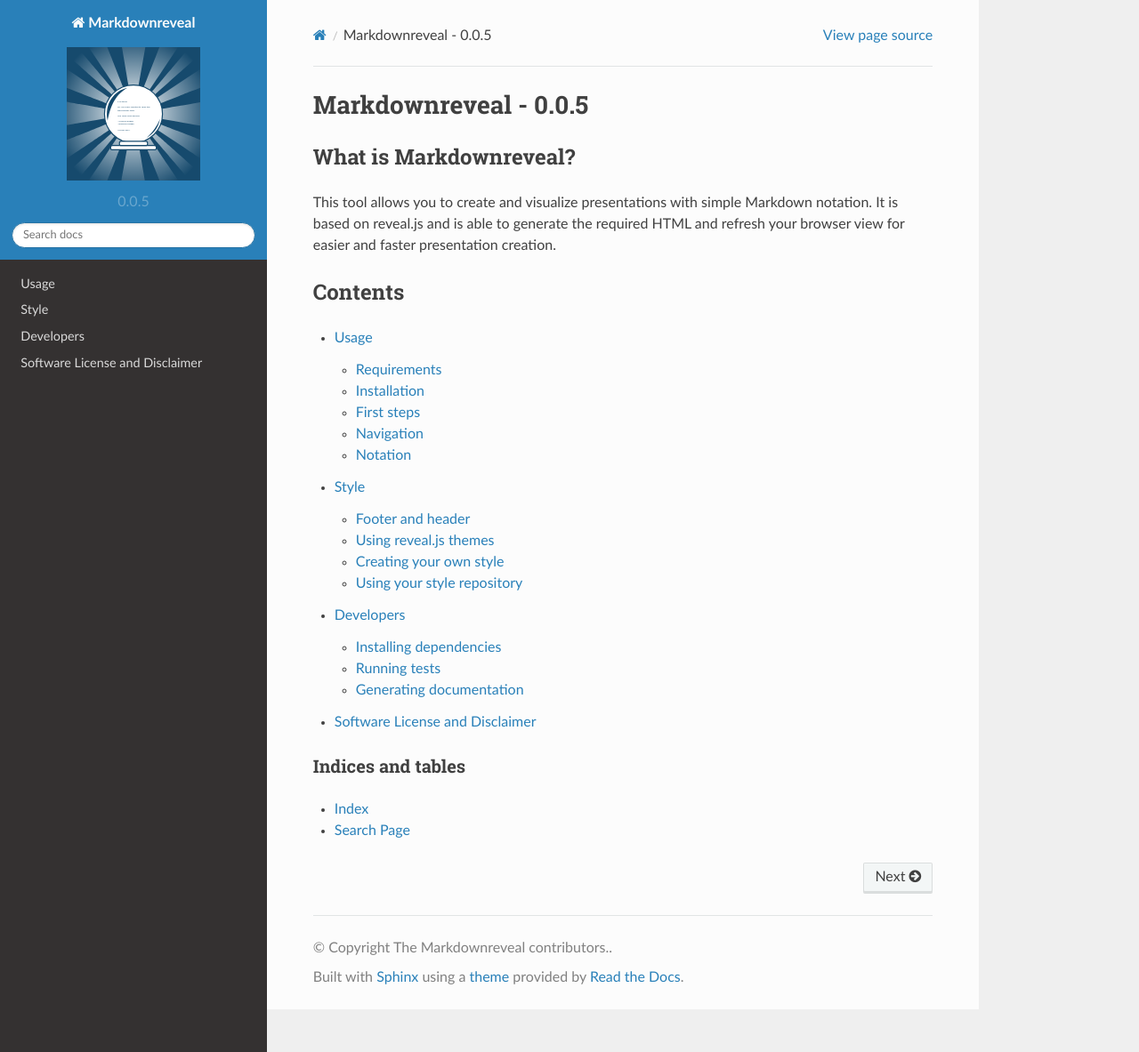
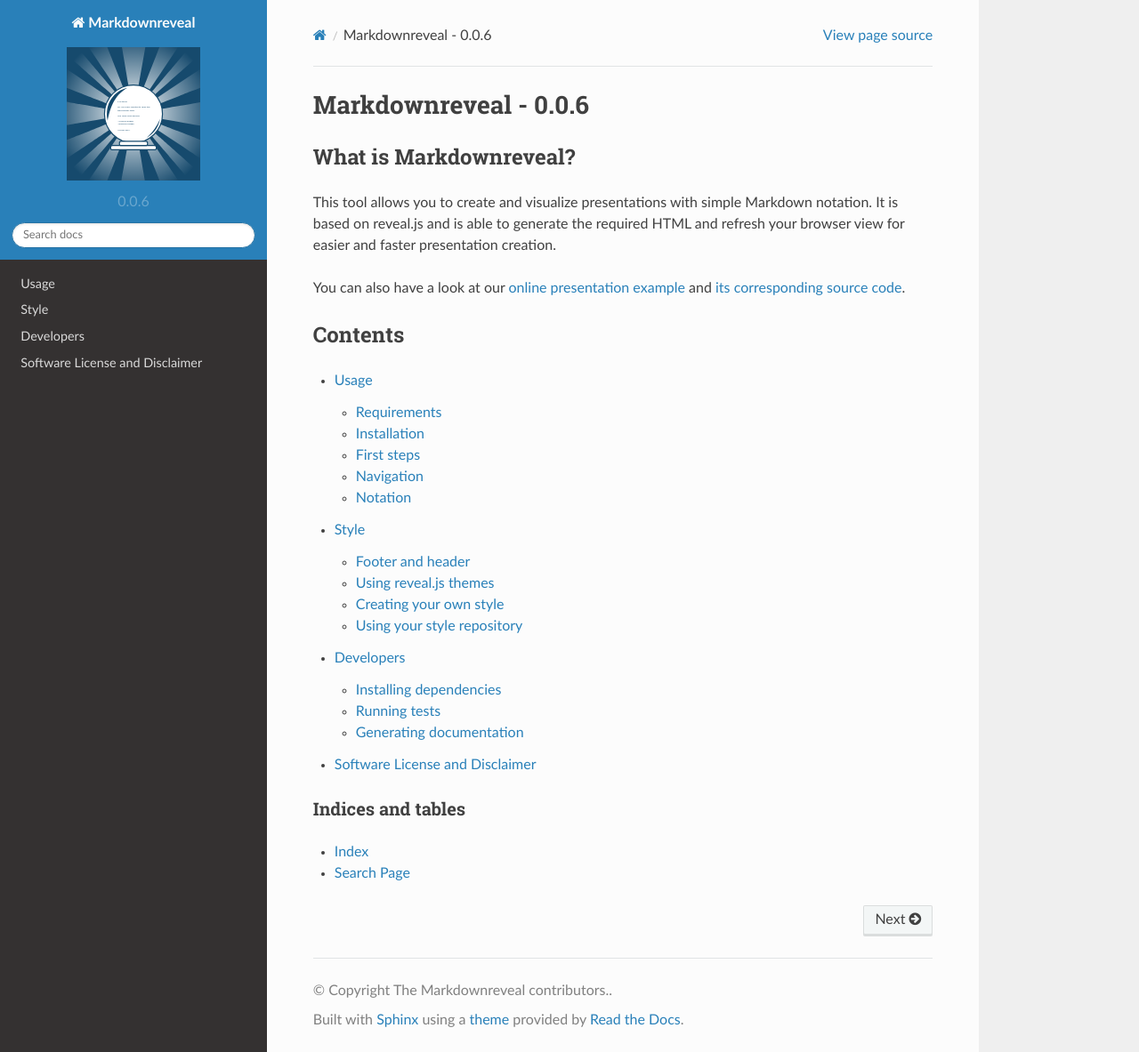
Before and after one commit to markdownreveal/markdownreveal, a Sphinx documentation site: the page built from docs/source/index.rst, in a window 1280 px wide and 1183 px high. Shown: the whole window at 89% size. Built offline with Sphinx 7.4.7 and the Read the Docs theme 2.0.0, drawn with Linux system fonts in a browser that asks for light colours; formulas are drawn with MathJax 3.

Commit message:
Link to the presentation example

```diff
--- a/docs/source/index.rst
+++ b/docs/source/index.rst
@@ -12,6 +12,10 @@
 Markdown notation. It is based on reveal.js and is able to generate the
 required HTML and refresh your browser view for easier and faster
 presentation creation.
+
+You can also have a look at our
+`online presentation example <https://markdownreveal.github.io/example/>`_ and
+`its corresponding source code <https://github.com/markdownreveal/example>`_.
 
 
 Contents
--- a/markdownreveal/__init__.py
+++ b/markdownreveal/__init__.py
@@ -23,7 +23,7 @@
 from .tweak import tweak_html
 
 
-__version__ = '0.0.5'
+__version__ = '0.0.6'
 
 Config = Dict[Any, Any]
 TarMembers = List[tarfile.TarInfo]
```
Also changed, not shown: README.rst (+8 -2 lines).
